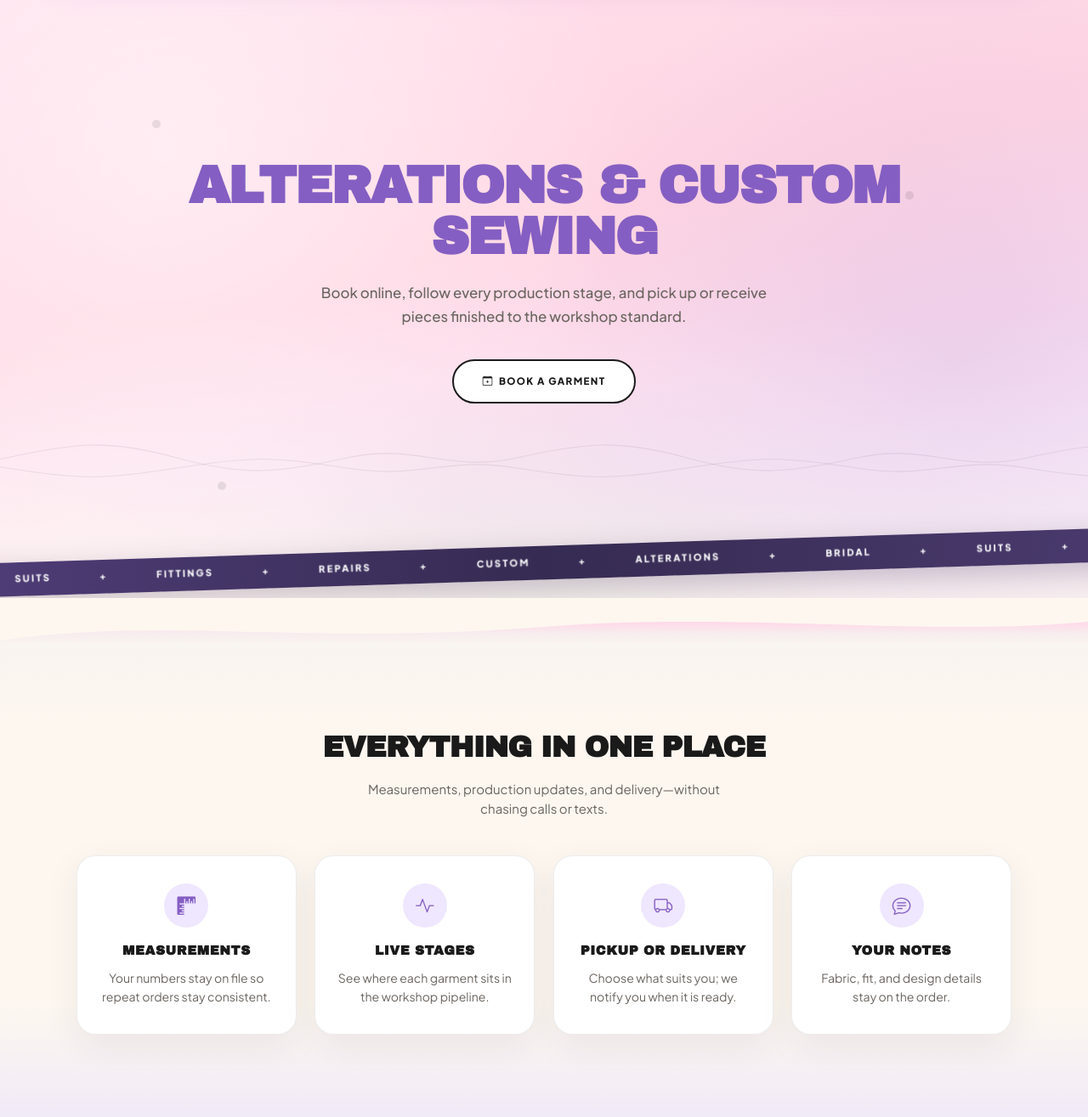
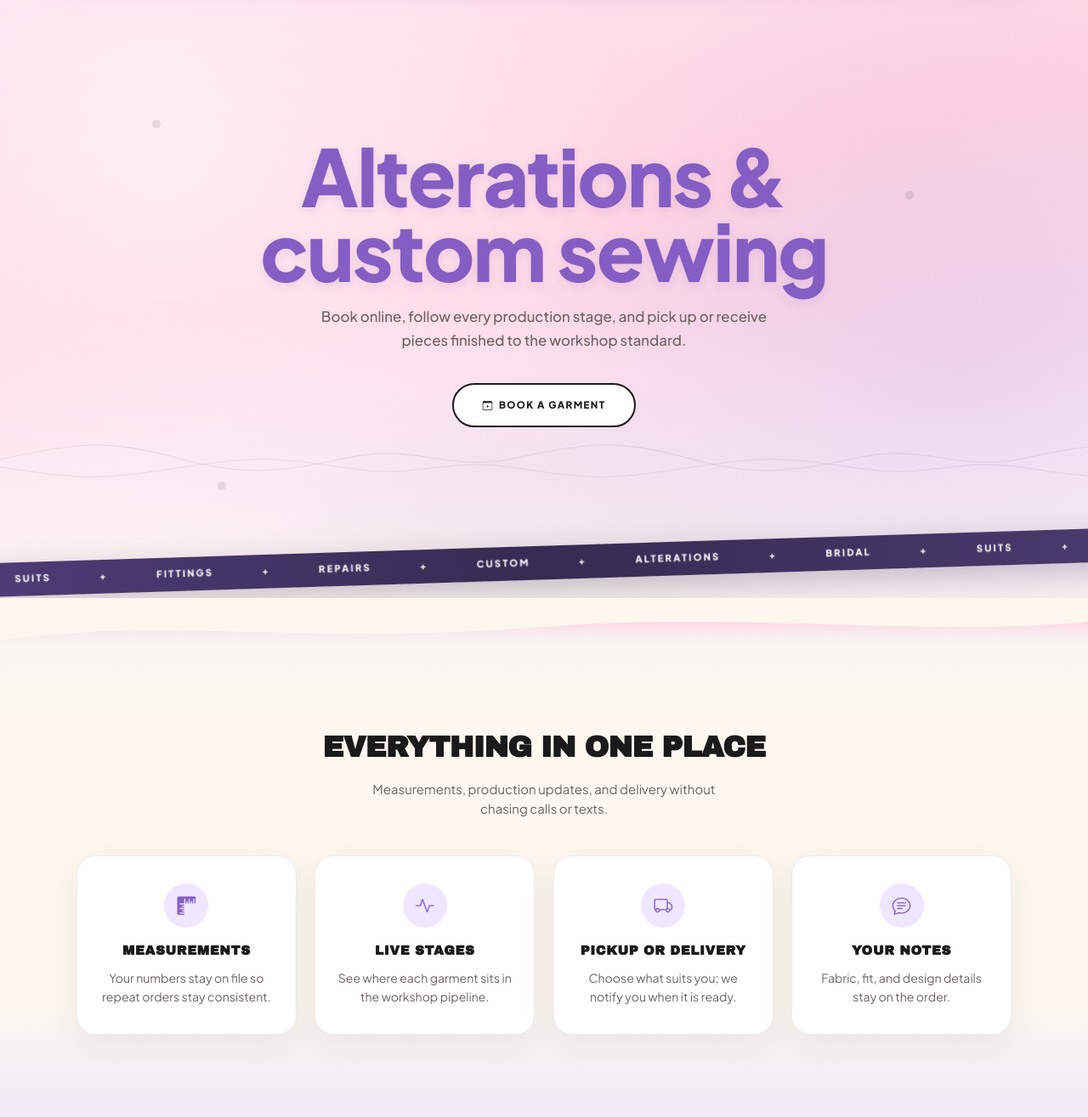
Before and after one commit to salomeshioshvili/costuras-de-paqui, a Django app: page /portal/ in a window 1280 px wide. Shown: the part 118-1433 px from the top of the page at 85% size. Run offline with Django 4.2, Linux system fonts and the light colour scheme.

Commit message:
improve UI

```diff
--- a/templates/portal/home.html
+++ b/templates/portal/home.html
@@ -7,7 +7,7 @@
 <style>
   main { max-width: 100%; padding: 0; }
 
-  /* Shared landing tones — section edges match for seamless color handoff */
+  /* Shared landing tones for seamless section handoff */
   .land-home {
     --land-cream: #fdf7f0;
     --land-blush: #ffd8e8;
@@ -80,7 +80,18 @@
     letter-spacing: -0.03em;
     margin: 0 0 0.25rem;
   }
-  .hero h1 .line-2 { display: block; margin-top: 0.08em; color: var(--p-accent); }
+  .hero h1 .line-2 {
+    display: block;
+    margin-top: 0.08em;
+    color: var(--p-accent);
+    font-family: 'Plus Jakarta Sans', system-ui, sans-serif;
+    font-size: clamp(2.8rem, 9vw, 5.8rem);
+    font-weight: 800;
+    letter-spacing: -0.02em;
+    line-height: 0.94;
+    text-transform: none;
+    text-shadow: 0 3px 12px rgba(132, 94, 194, 0.16);
+  }
   .hero-lead {
     font-size: 1.05rem;
     line-height: 1.65;
@@ -363,7 +374,7 @@
   <div class="features-inner">
   <div class="features-header">
     <h2>Everything in one place</h2>
-    <p>Measurements, production updates, and delivery—without chasing calls or texts.</p>
+    <p>Measurements, production updates, and delivery without chasing calls or texts.</p>
   </div>
   <div class="features-grid">
     <div class="feature-card">
@@ -421,7 +432,7 @@
 <div class="cta-banner">
   <div class="cta-inner">
     <h2>Ready when you are</h2>
-    <p>Alterations, one-off pieces, and full custom — documented from first cut to final press.</p>
+    <p>Alterations, one-off pieces, and full custom, documented from first cut to final press.</p>
     <a href="{% url 'portal_book' %}" class="btn-cta">Book a garment</a>
   </div>
 </div>
```
